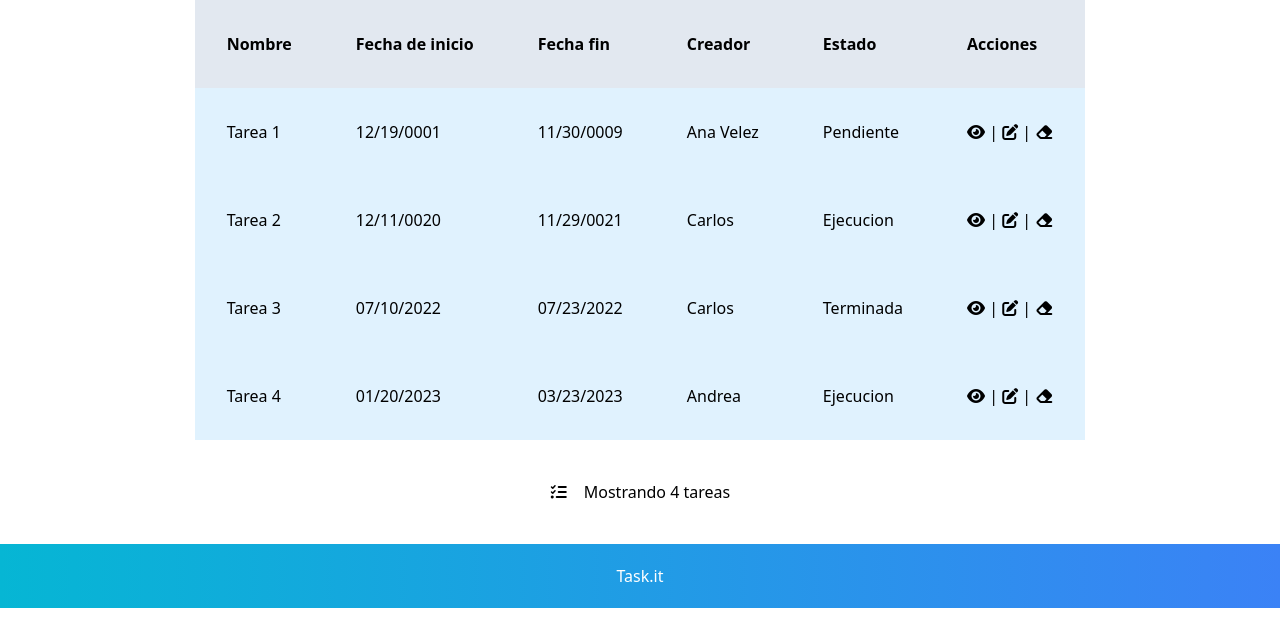
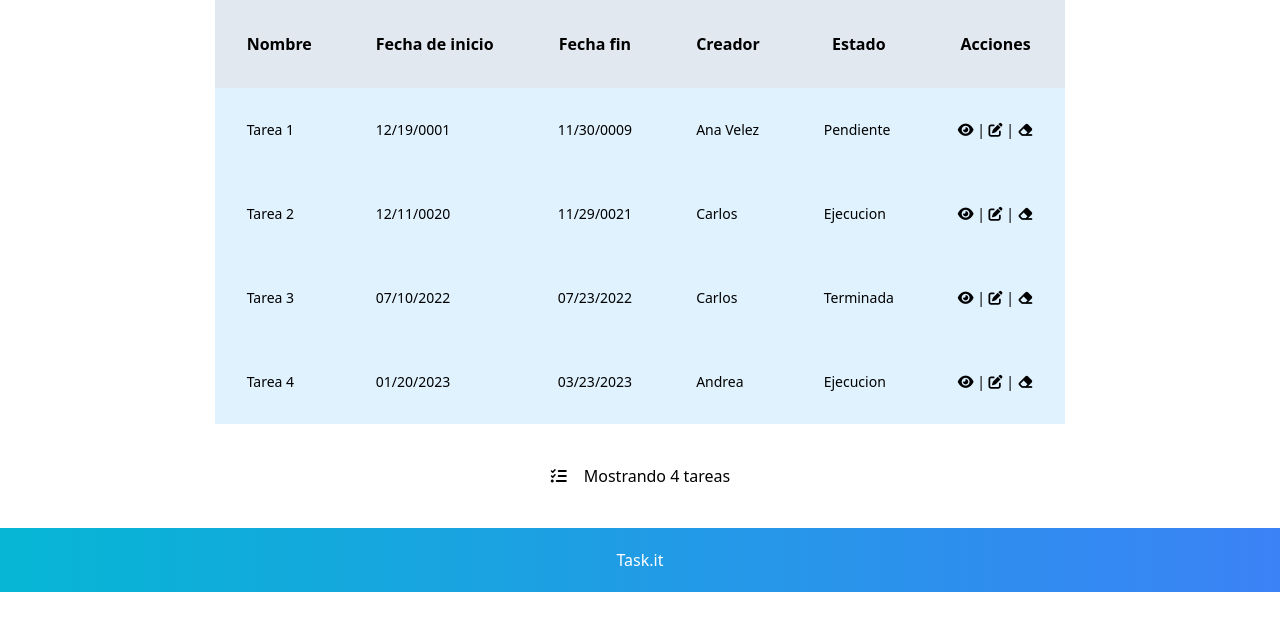
Before and after one commit to NewbieCodeWeaver/to-do-list-app-it-academy, a PHP site: page / in a window 1280 px wide. Shown: the part 160-800 px from the top of the page. Run offline with PHP 8.4, Linux system fonts and the light colour scheme; some libraries are stand-ins or nearby versions.

Commit message:
table overflow issue solved

```diff
--- a/app/views/scripts/index/index.phtml
+++ b/app/views/scripts/index/index.phtml
@@ -2,26 +2,26 @@
 
 $tareas = ($this->contenido);?>
 
-<div id="tabla-tareas" class="grid place-content-center overflow-x-auto">
+<div id="tabla-tareas" class="grid place-content-center">
     <table class="w-full">
-        <thead class=" bg-slate-200">
+        <thead class=" bg-slate-200 px-6 py-5">
             <tr>
-                <th class="text-left p-8">
+                <th class="p-6 md:p-8">
                     Nombre
                 </th>
-                <th class="hidden md:table-cell text-left p-8">
+                <th class="hidden p-6 md:table-cell md:p-8 ">
                     Fecha de inicio
                 </th>
-                <th class="hidden md:table-cell text-left p-8">
+                <th class="hidden p-6 md:table-cell md:p-8 ">
                     Fecha fin
                 </th>
-                <th class="hidden md:table-cell text-left p-8">
+                <th class="hidden md:table-cell p-6 md:p-8 ">
                     Creador
                 </th>
-                <th class=" text-left p-8">
+                <th class="p-6 md:p-8">
                     Estado
                 </th>
-                <th class=" text-left p-8">
+                <th class="p-6 md:p-8">
                     Acciones
                 </th>
             </tr>
@@ -29,26 +29,33 @@ $tareas = ($this->contenido);?>
         <tbody class=" bg-sky-100">
             <?php foreach ($tareas as $tarea): ?>
                 <tr class="hover:bg-sky-200">
-                    <td class="p-8 text-transform: capitalize"><?php echo $tarea["nombre"] ?></td>
-                    <td class="hidden md:table-cell p-8 text-transform: capitalize">
+                    <td class="p-8 md:p-8 text-transform: capitalize text-sm">
+                        <?php echo $tarea["nombre"] ?>
+                    </td>
+                    <td class="hidden md:table-cell p-8 md: p-10 text-transform: capitalize text-sm">
                         <?php echo $tarea["f_inicio"] ?>
                     </td>
-                    <td class="hidden md:table-cell p-8 text-transform: capitalize">
+                    <td class="hidden md:table-cell p-8 md: p-10 text-transform: capitalize text-sm">
                         <?php echo $tarea["f_fin"] ?>
                     </td>
-                    <td class="hidden md:table-cell p-8 text-transform: capitalize">
+                    <td class="hidden md:table-cell p-8 md: p-10 text-transform: capitalize text-sm">
                         <?php echo $tarea["creador"] ?>
                     </td>
-                    <td class="p-8 text-transform: capitalize">
+                    <td class="p-8 md:p-8 text-transform: capitalize text-sm">
                         <?php echo $tarea["estado"] ?>
                     </td>
-                    <td class="p-8">
-                    <a href="view?id=<?php echo $tarea["_id"] ?>">
-                    <i class="fas fa-eye"></i></a>
-                            <span> | </span>
-                        <a href="edit?id=<?php echo $tarea["_id"] ?>"><i class="fas fa-edit"></i></a>
-                            <span> | </span>
-                        <a href="remove?id=<?php echo $tarea["_id"] ?>"><i class="fa-solid fa-eraser"></i></a>
+                    <td class="p-8 md:p-8 text-center text-sm">
+                        <a href="view?id=<?php echo $tarea["_id"] ?>">
+                            <i class="fas fa-eye"></i>
+                        </a>
+                        <span> | </span>
+                        <a href="edit?id=<?php echo $tarea["_id"] ?>">
+                            <i class="fas fa-edit"></i>
+                        </a>
+                        <span> | </span>
+                        <a href="remove?id=<?php echo $tarea["_id"] ?>">
+                            <i class="fa-solid fa-eraser"></i>
+                        </a>
                     </td>
                 </tr>
             <?php endforeach; ?>
--- a/app/views/scripts/view/viewtask.phtml
+++ b/app/views/scripts/view/viewtask.phtml
@@ -4,7 +4,7 @@ $getTarea = ($this->tareaVer); ?>
 
 <div class="flex place-content-center">
   <div class="w-full px-4 lg:px-56">
-    <div class="p-6 mt-5  bg-stone-200 ">
+    <div class="px-6 py-5 bg-stone-200 ">
       <h1 class=" text-center text-2xl">
         Ver "<?php echo $getTarea["nombre"]?>"
       </h1>
```
